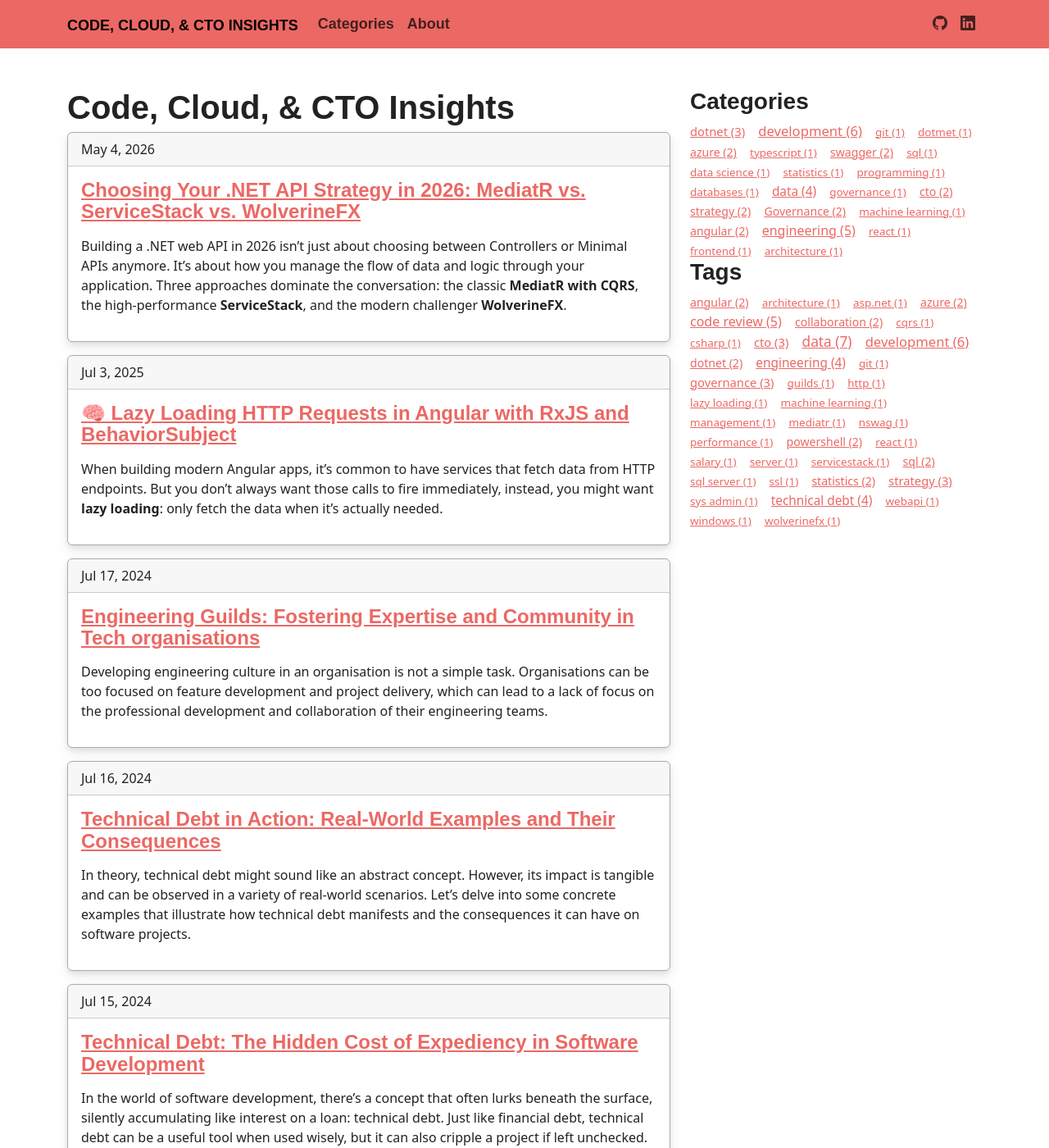
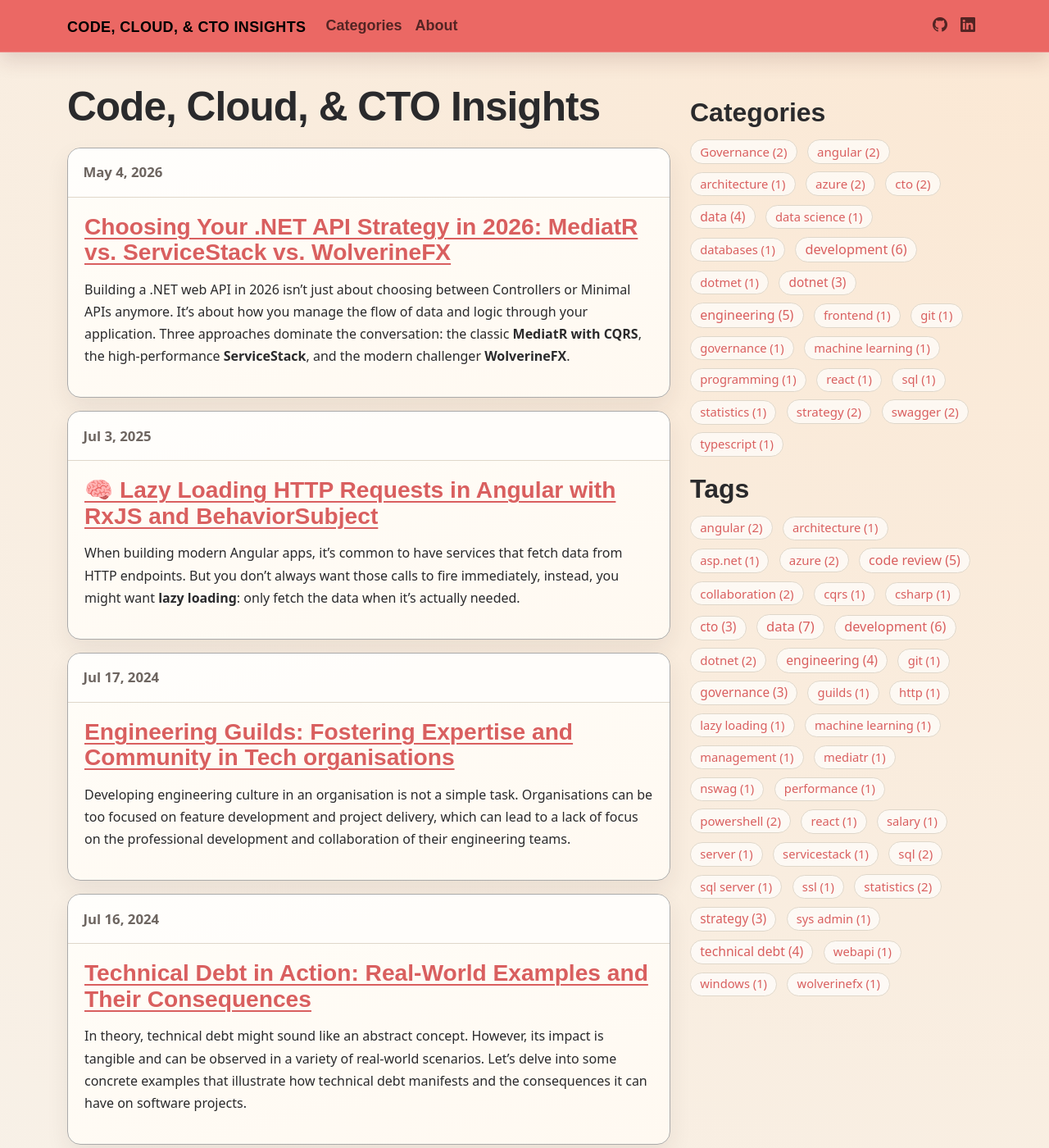
Before and after one commit to waynethompson/waynethompson.github.io, a Jekyll site: the page built from index.markdown, in a window 1280 px wide and 1400 px high. Shown: the whole window at 82% size. Built offline with Jekyll 4.4.1, drawn with Linux system fonts in a browser that asks for light colours; nearby versions of some CDN libraries; some web fonts are replaced.

Commit message:
Initial Redesign

```diff
--- a/_includes/sidebar.html
+++ b/_includes/sidebar.html
@@ -1,10 +1,10 @@
 <aside id="sidebar">
     <h3>Categories</h3>
     {% assign categories = site.categories | sort %}
-    {% for category in site.categories %}
+    {% for category in categories %}
      <span class="site-tag">
         <a href="/category/{{ category | first | slugify }}/"
-            style="font-size: {{ category | last | size  |  times: 4 | plus: 80  }}%">
+            style="font-size: {{ category | last | size | times: 2 | plus: 90 }}%">
                 {{ category[0] | replace:'-', ' ' }} ({{ category | last | size }})
         </a>
     </span>
@@ -16,7 +16,7 @@
     {% for tag in tags %}
     <span class="site-tag">
         <a href="/tags/{{ tag | first | slugify }}/"
-            style="font-size: {{ tag | last | size  |  times: 4 | plus: 80  }}%">
+            style="font-size: {{ tag | last | size | times: 2 | plus: 90 }}%">
                 {{ tag[0] | replace:'-', ' ' }} ({{ tag | last | size }})
         </a>
     </span>
--- a/_layouts/default.html
+++ b/_layouts/default.html
@@ -9,10 +9,10 @@
     </header>
     <div class="clearfix"></div>
 
-    <main class="container">
-        <div class="row">
-            <div class="col-8">{{ content }}</div>
-            <div class="col">
+    <main class="container site-main">
+        <div class="row g-4">
+            <div class="col-12 col-lg-8 content-column">{{ content }}</div>
+            <div class="col-12 col-lg-4 sidebar-column">
                 {% include sidebar.html %}
             </div>
 
--- a/assets/css/styles.css
+++ b/assets/css/styles.css
@@ -1,22 +1,187 @@
 
-.home{ margin-top: 50px;}
-#sidebar{ margin-top: 50px;}
-
-.card {
-    --falcon-card-bg: var(--falcon-emphasis-bg);
-    -webkit-box-shadow: var(--falcon-box-shadow);
-    box-shadow: 0 7px 14px 0 rgba(65, 69, 88, 0.1), 0 3px 6px 0 rgba(0, 0, 0, 0.07)
+:root {
+    --site-bg: #f6f4ef;
+    --site-paper: #fffdf8;
+    --site-border: #dfd7ca;
+    --site-text: #2a2a2c;
+    --site-muted: #6d6560;
+    --site-brand: #d95f5f;
+    --site-brand-strong: #bc3f45;
+    --site-shadow: 0 12px 28px rgba(53, 43, 35, 0.08);
 }
 
+html,
+body {
+    background: radial-gradient(circle at top right, #fbe8d4 0%, var(--site-bg) 40%, #f2efe8 100%);
+    color: var(--site-text);
+}
 
-/* Sidebar*/
+body {
+    line-height: 1.7;
+}
+
+a {
+    color: var(--site-brand);
+    text-underline-offset: 0.14em;
+    transition: color 0.18s ease;
+}
+
+a:hover,
+a:focus {
+    color: var(--site-brand-strong);
+}
+
+.navbar {
+    position: sticky;
+    top: 0;
+    z-index: 1000;
+    border-bottom: 1px solid rgba(255, 255, 255, 0.25);
+    box-shadow: 0 10px 24px rgba(83, 31, 31, 0.14);
+}
+
+.navbar .navbar-brand {
+    font-weight: 700;
+    letter-spacing: 0.02em;
+}
+
+.navbar .nav-link {
+    font-weight: 600;
+    opacity: 0.92;
+}
+
+.navbar .nav-link:hover,
+.navbar .nav-link:focus {
+    opacity: 1;
+}
+
+.site-main {
+    margin-top: 2.5rem;
+    margin-bottom: 3rem;
+}
+
+.home {
+    margin-top: 0;
+}
+
+.home .page-heading {
+    font-size: clamp(2.2rem, 4.5vw, 3.1rem);
+    line-height: 1.05;
+    letter-spacing: -0.02em;
+    margin-bottom: 1.5rem;
+}
+
+.home .card {
+    background: linear-gradient(165deg, var(--site-paper), #fff9f1);
+    border: 1px solid var(--site-border);
+    border-radius: 16px;
+    box-shadow: var(--site-shadow);
+    overflow: hidden;
+    transition: transform 0.25s ease, box-shadow 0.25s ease;
+    animation: cardReveal 0.45s ease both;
+}
+
+.home .card:hover {
+    transform: translateY(-4px);
+    box-shadow: 0 18px 34px rgba(53, 43, 35, 0.13);
+}
+
+.home .card-header {
+    background: rgba(255, 255, 255, 0.54);
+    color: var(--site-muted);
+    border-bottom: 1px solid var(--site-border);
+    font-size: 1.05rem;
+    font-weight: 600;
+    padding: 0.95rem 1.15rem;
+}
+
+.home .card-body {
+    padding: 1.25rem;
+}
+
+.home .card-title {
+    margin-bottom: 0.8rem;
+}
+
+.home .post-link {
+    font-size: clamp(1.7rem, 2.2vw, 2.2rem);
+    line-height: 1.12;
+    text-decoration-thickness: 0.06em;
+}
+
+.home .card-text {
+    font-size: 1.1rem;
+    color: #38373b;
+}
+
+#sidebar {
+    margin-top: 0;
+    position: sticky;
+    top: 5.5rem;
+    padding: 0.25rem 0;
+}
+
+#sidebar h3 {
+    font-size: 2rem;
+    line-height: 1.1;
+    margin-bottom: 0.9rem;
+    margin-top: 0.8rem;
+}
+
+.site-tag {
+    display: inline-flex;
+    margin: 0 0.5rem 0.6rem 0;
+}
 
 .site-tag a {
     display: inline-block;
-    margin-right: 12px;
+    border: 1px solid var(--site-border);
+    background: rgba(255, 255, 255, 0.66);
+    color: var(--site-brand);
+    border-radius: 999px;
+    padding: 0.3rem 0.7rem;
+    text-decoration: none;
+    line-height: 1.2;
+    transition: background-color 0.18s ease, border-color 0.18s ease, transform 0.18s ease;
 }
 
+.site-tag a:hover,
+.site-tag a:focus {
+    background: #fff;
+    border-color: #d7adad;
+    transform: translateY(-1px);
+}
 
+@media (max-width: 991.98px) {
+    .site-main {
+        margin-top: 1.75rem;
+    }
+
+    #sidebar {
+        position: static;
+        top: auto;
+        padding-top: 1rem;
+        border-top: 1px solid var(--site-border);
+    }
+
+    #sidebar h3 {
+        font-size: 1.65rem;
+    }
+
+    .home .post-link {
+        font-size: clamp(1.45rem, 6.2vw, 2rem);
+    }
+}
+
+@keyframes cardReveal {
+    from {
+        opacity: 0;
+        transform: translateY(10px);
+    }
+    to {
+        opacity: 1;
+        transform: translateY(0);
+    }
+}
 
 /* for syntax highlighting */
 div.highlight { padding: 10px; background-color: #202020; }
```
